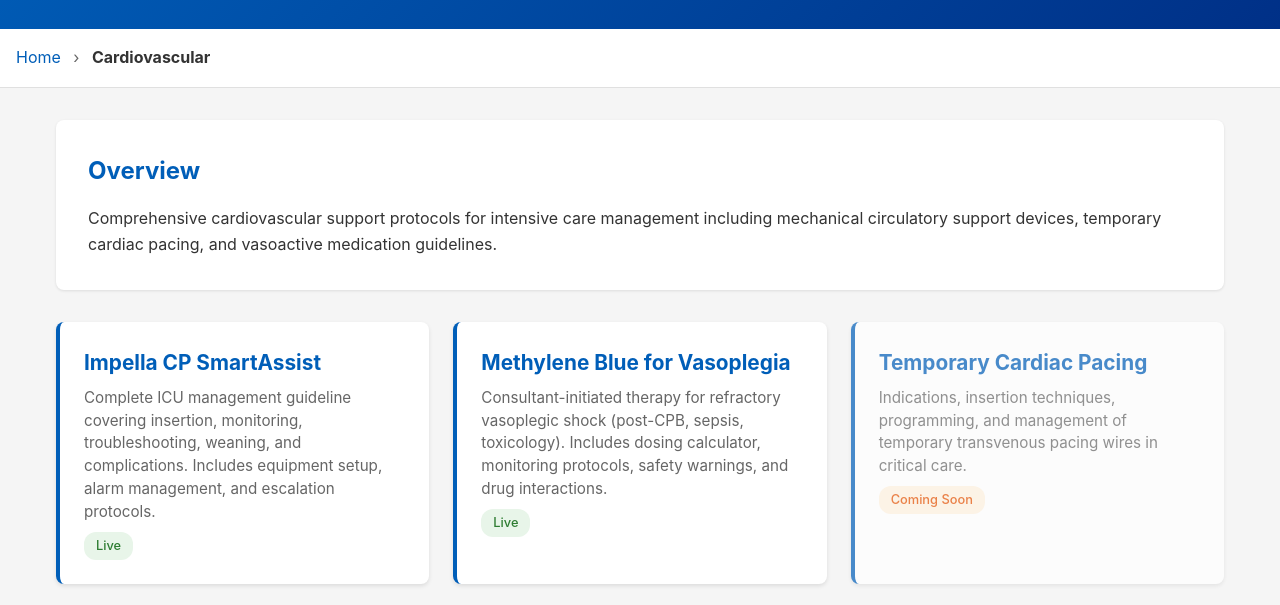
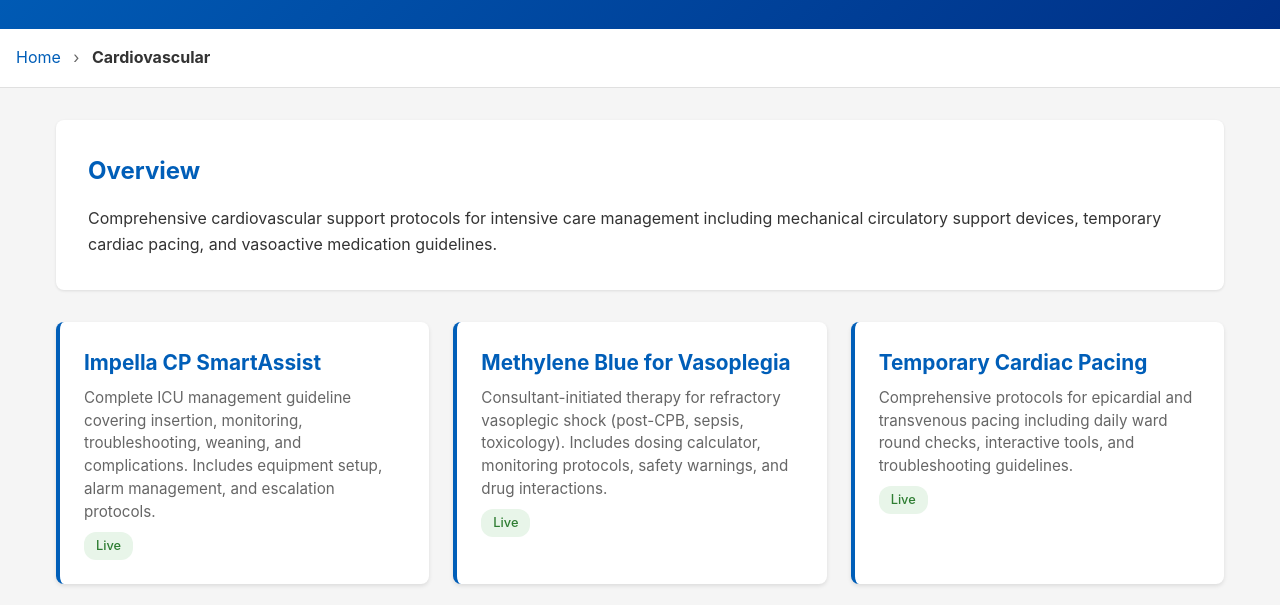
Before and after one commit to kdr74/guidelines, a plain HTML site: page cardiovascular/index.html in a window 1280 px wide. Shown: the part 122-727 px from the top of the page. Drawn offline with Linux system fonts and the light colour scheme.

Commit message:
Update cardiovascular index to link to pacing guidelines
- Change Temporary Cardiac Pacing from "Coming Soon" to "Live"
- Add link to pacing/index.html
- Update description to reflect available tools

```diff
--- a/cardiovascular/index.html
+++ b/cardiovascular/index.html
@@ -182,11 +182,11 @@
             </a>
 
             <!-- Coming Soon -->
-            <div class="guideline-card" style="opacity: 0.7; cursor: default;">
-                <h3>Temporary Cardiac Pacing</h3>
-                <p>Indications, insertion techniques, programming, and management of temporary transvenous pacing wires in critical care.</p>
-                <span class="status-badge status-coming">Coming Soon</span>
-            </div>
+           <a href="pacing/index.html" class="guideline-card">
+    <h3>Temporary Cardiac Pacing</h3>
+    <p>Comprehensive protocols for epicardial and transvenous pacing including daily ward round checks, interactive tools, and troubleshooting guidelines.</p>
+    <span class="status-badge status-live">Live</span>
+</a>
 
             <div class="guideline-card" style="opacity: 0.7; cursor: default;">
                 <h3>Intra-Aortic Balloon Pump (IABP)</h3>
```
